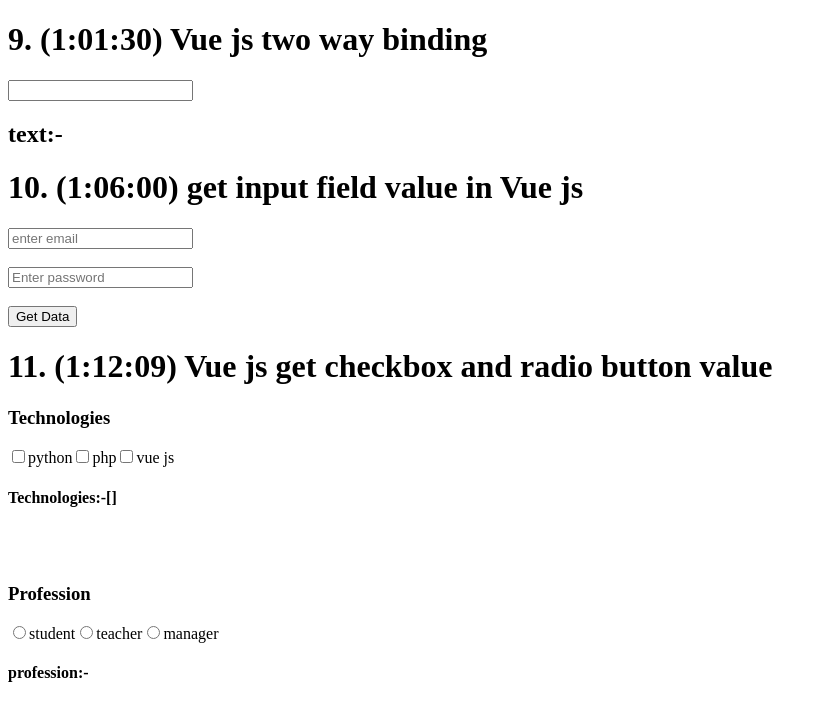
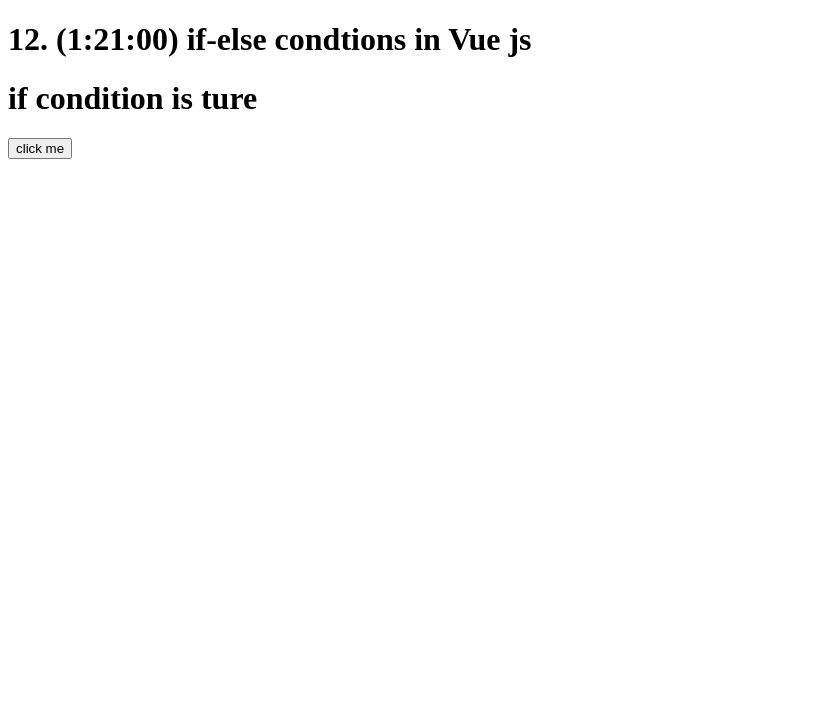
Before and after one commit to VIP114/vuejs-full-course-for-revise, a Vue app: page / in a window 1280 px wide. Shown: the top 720 px of the page, without its empty margins (0-827 px from the left). Built offline with nearby package versions, Linux system fonts and the light colour scheme.

Commit message:
12. (1:21:00) if-else condtions in Vue js

```diff
--- a/src/App.vue
+++ b/src/App.vue
@@ -3,21 +3,24 @@
   <!-- <HelloWorld msg="Welcome to Your Vue.js App"/> -->
   <!-- <home5/> -->
   <!-- <Events8/> -->
-  <TwoWayBinding9/>
+  <!-- <TwoWayBinding9/> -->
+  <IfElse10/>
 </template>
 
 <script>
 // import HelloWorld from './components/HelloWorld.vue'
 // import home5 from './components/home5'
 // import Events8 from './components/Events8'
-import  TwoWayBinding9 from'./components/TwoWayBinding9'
+// import  TwoWayBinding9 from'./components/TwoWayBinding9'
+import IfElse10 from './components/IfElse10'
 export default {
   name: 'App',
   components: {
     // HelloWorld,
     // home5,
     // Events8,
-    TwoWayBinding9,
+    // TwoWayBinding9,
+    IfElse10,
   }
 }
 </script>
--- /dev/null
+++ b/src/components/IfElse10.vue
@@ -0,0 +1,19 @@
+<template>
+    <div>
+        <h1>12. (1:21:00) if-else condtions in Vue js </h1>
+        <h1 v-if="show">if condition is ture</h1>
+        <h1 v-else>you are in else condition</h1>
+        <button v-on:click="show=!show">click me</button>
+    </div>
+</template>
+<script>
+export default {
+    name:'IfElse10',
+    data() {
+        return {
+            show:true
+            // show:false
+        }
+    },
+}
+</script>
```
